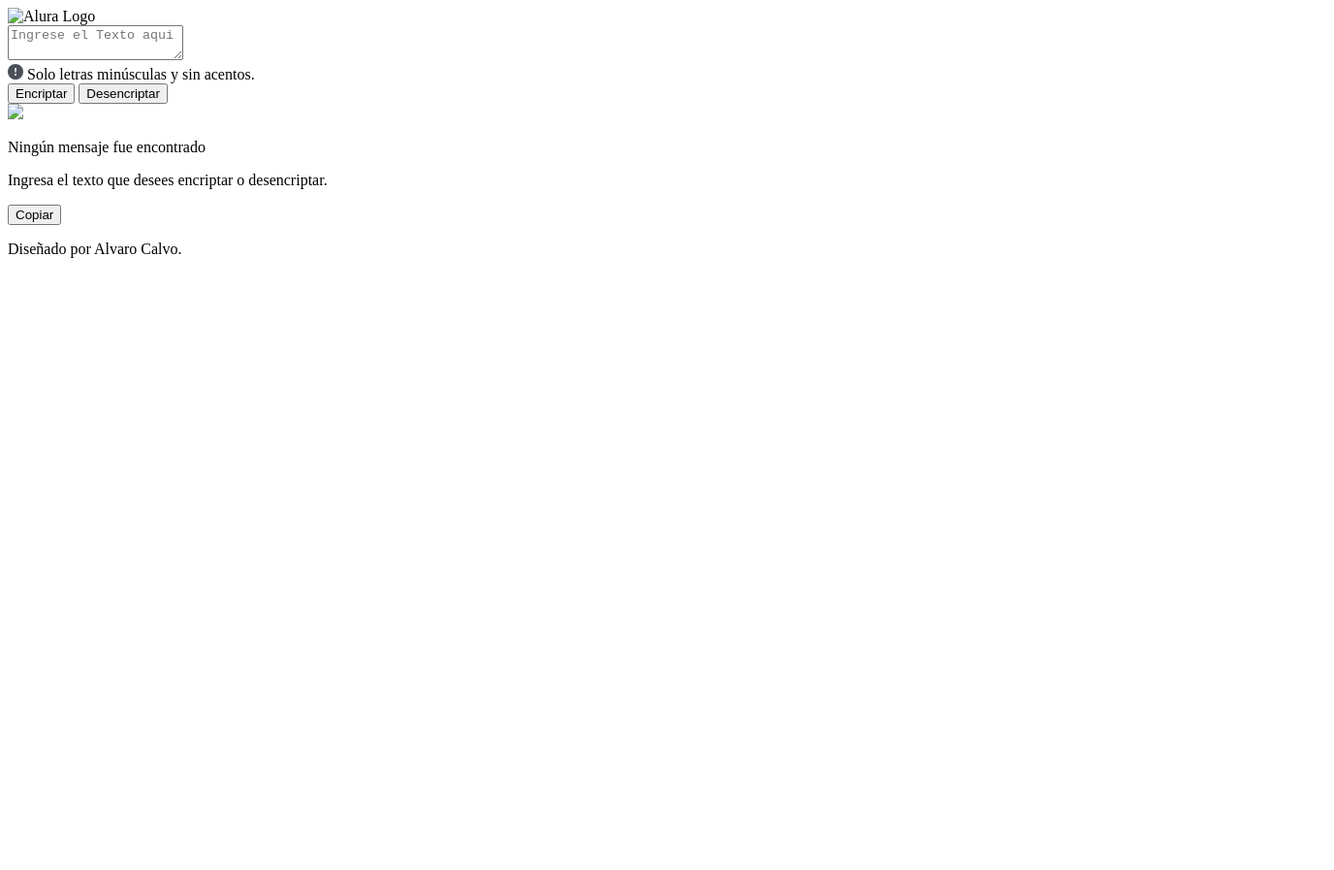
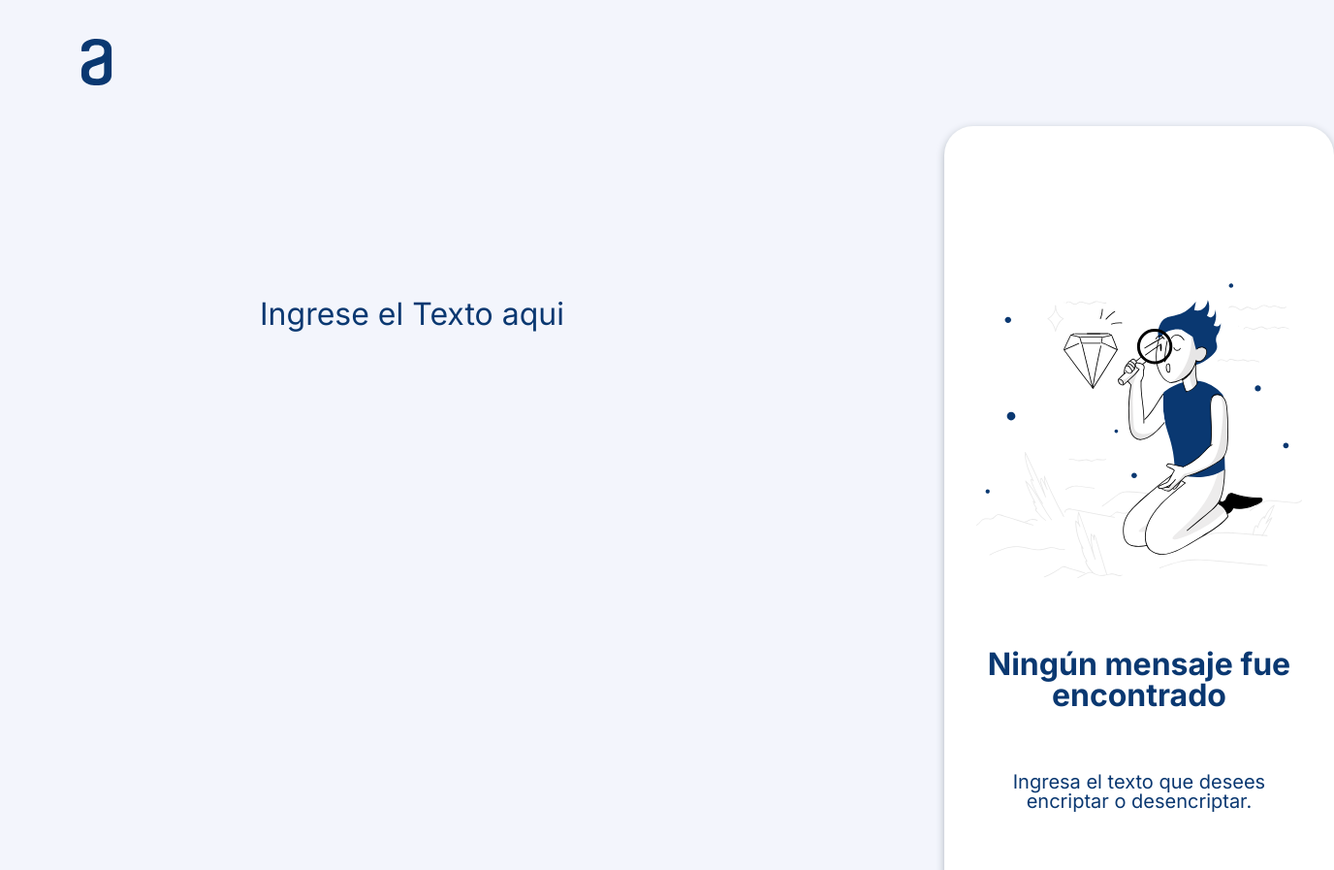
Before and after one commit to acmcalvo/Decodificador, a plain HTML site: page index.html in a window 1280 px wide. Shown: the top 897 px of the page at 97% size, 1376 px wide, since content can reach past the window. Before the commit the page ends 800 px from the top, so only its background shows below. Drawn offline with Linux system fonts and the light colour scheme; the site is published under a folder, as on GitHub Pages, so addresses that start at the root find nothing.

Commit message:
add "." to the links to make works ongithub pages

```diff
--- a/index.html
+++ b/index.html
@@ -5,13 +5,13 @@
     <meta charset="UTF-8">
     <meta name="viewport" content="width=device-width, initial-scale=1.0">
     <title>Encriptar y Desencriptar Texto</title>
-    <link rel="stylesheet" href="/stylesheets/reset.css">
-    <link rel="stylesheet" href="/stylesheets/style.css">
+    <link rel="stylesheet" href="./stylesheets/reset.css">
+    <link rel="stylesheet" href="./stylesheets/style.css">
 </head>
 
 <body>
     <header>
-        <img class="alura__logo" src="/assets/Logo.svg" alt="Alura Logo">
+        <img class="alura__logo" src="./assets/Logo.svg" alt="Alura Logo">
 
     </header>
     <main class="container">
@@ -32,7 +32,7 @@
         </section>
         <aside class="container__resultado">
             <div class="resultado" id="resultado">
-                <img class="resultado__imagen" id="resultadoImagen" src="/assets/Muneco.svg">
+                <img class="resultado__imagen" id="resultadoImagen" src="./assets/Muneco.svg">
                 <div class="resultado__1" id="resultado">
                     <p class="ningun">Ningún mensaje fue encontrado</p>
                     <p class="ingrese">Ingresa el texto que desees encriptar o desencriptar.</p>
```
